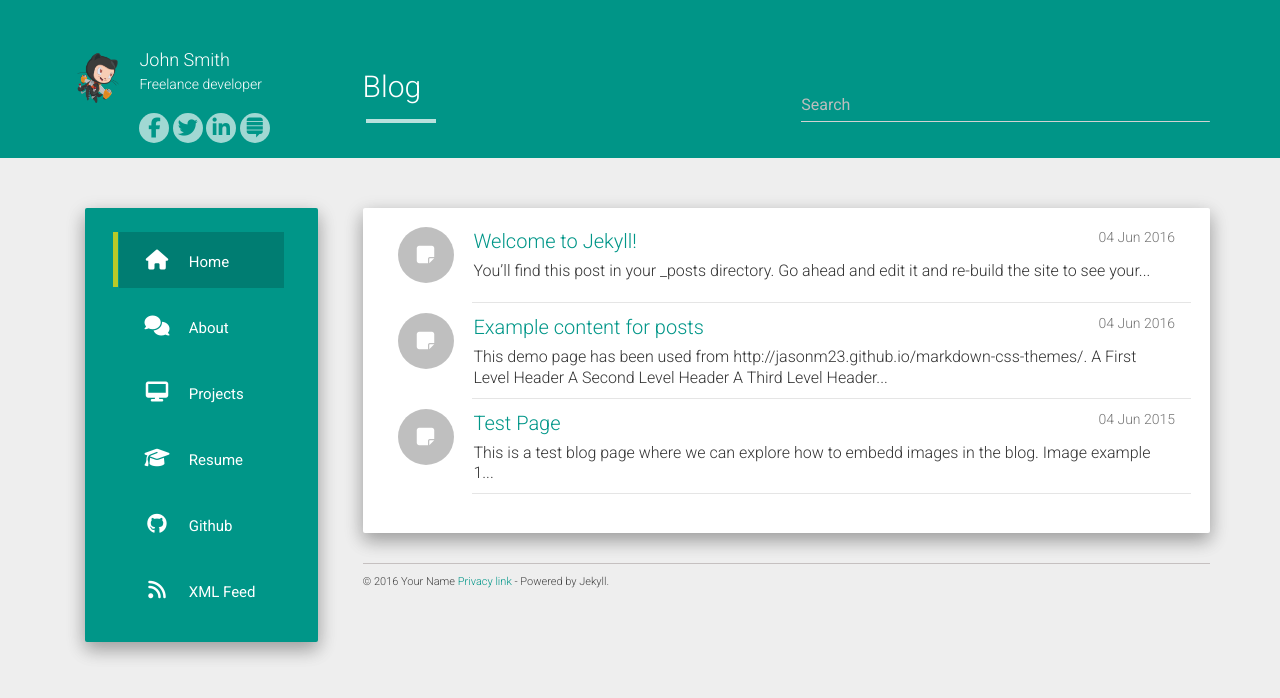
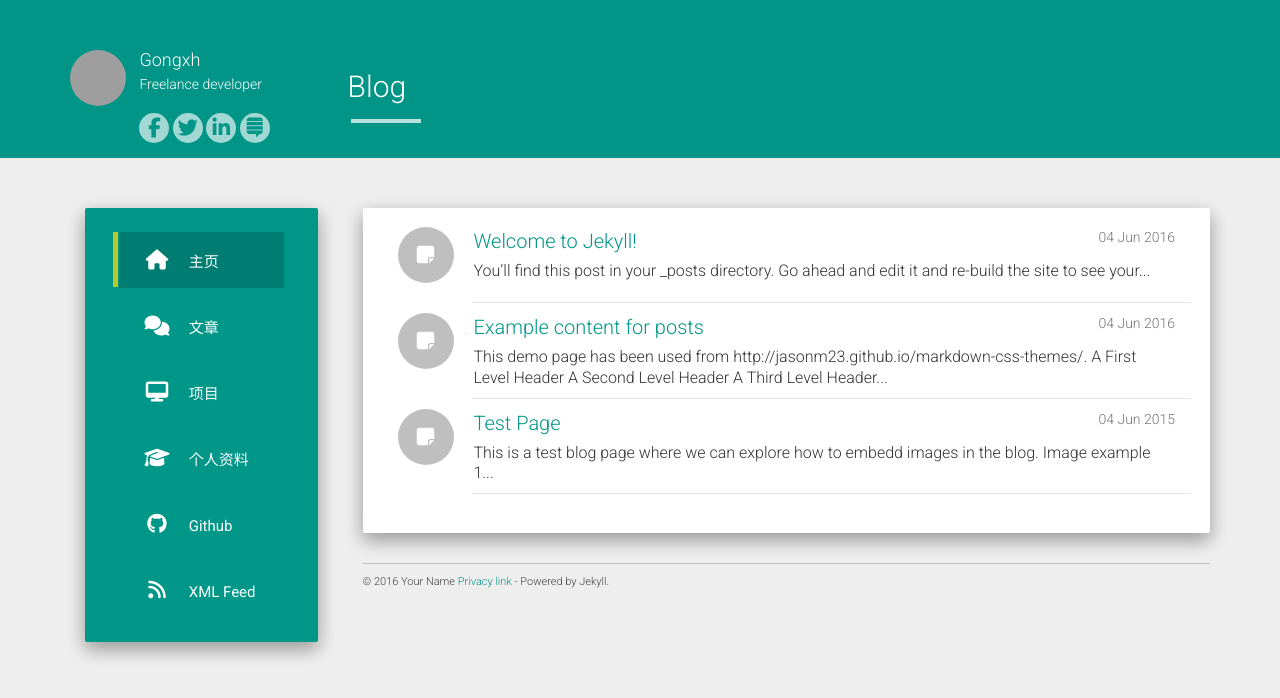
Before and after one commit to Gongxh0901/Gongxh0901.github.io, a Jekyll site: the page built from index.html, in a window 1280 px wide. Shown: the top 698 px of the page. Built offline with Jekyll 4.4.1, drawn with Linux system fonts in a browser that asks for light colours; nearby versions of some CDN libraries; the list of posts is cut into pages by our own code; grey boxes are pictures that could not be loaded.

Commit message:
修改主题

```diff
--- a/_config.yml
+++ b/_config.yml
@@ -1,14 +1,14 @@
-title: John Smith
-description: My Personal Blog
-author: John Smith
-logo: /hcz-jekyll-blog/static/img/avatar.png
+title: 小小程序员
+description: 个人博客
+author: Gongxh
+logo: http://image.baidu.com/search/detail?ct=503316480&z=0&ipn=false&word=%E5%A4%B4%E5%83%8F%20%E5%8D%A1%E9%80%9A%E5%8A%A8%E6%BC%AB%20%E9%98%BF%E7%8B%B8&step_word=&hs=0&pn=2&spn=0&di=3960&pi=0&rn=1&tn=baiduimagedetail&is=0%2C0&istype=0&ie=utf-8&oe=utf-8&in=&cl=2&lm=-1&st=undefined&cs=3578278875%2C1192548791&os=968180790%2C2842268163&simid=4248601144%2C635434498&adpicid=0&lpn=0&ln=3170&fr=&fmq=1569811170607_R&fm=&ic=undefined&s=undefined&hd=undefined&latest=undefined&copyright=undefined&se=&sme=&tab=0&width=undefined&height=undefined&face=undefined&ist=&jit=&cg=head&bdtype=0&oriquery=%E5%A4%B4%E5%83%8F&objurl=http%3A%2F%2Fi10.topitme.com%2Fo045%2F1004575946682967a5.jpg&fromurl=ippr_z2C%24qAzdH3FAzdH3Fooo_z%26e3Bp5rtp_z%26e3B4jAzdH3Fwsk74AzdH3F8am8n0mAzdH3Ftpj4AzdH3Fnmln0cl&gsm=&rpstart=0&rpnum=0&islist=&querylist=&force=undefined
 github: https://github.com/codeasashu
 about: Freelance developer
 
 baseurl: "https://codeasashu.github.io/hcz-jekyll-blog"
 url: "https://codeasashu.github.io/hcz-jekyll-blog"
 
-allowsearch: true
+allowsearch: false
 
 disqus_shortname: aboutashu
 google_analytics: UA-72862926-1
--- a/_data/urls.json
+++ b/_data/urls.json
@@ -1,28 +1,28 @@
 [
   {
-    "text": "Home",
+    "text": "主页",
     "url": "/",
     "icon": "fa-home",
-    "layout": "post"
+    "layout": "/about/"
   },
   {
-    "text": "About",
-    "url": "/about/",
+    "text": "文章",
+    "url": "post",
     "icon": "fa-comments"
   },
   {
-    "text": "Projects",
+    "text": "项目",
     "url": "/projects",
     "icon": "fa-desktop"
   },
   {
-    "text": "Resume",
+    "text": "个人资料",
     "url": "/#",
-    "icon": "fa-graduation-cap",
+    "icon": "fa-graduation-cap"
   },
   {
     "text": "Github",
-    "url": "/#",
+    "url": "https://github.com/Gongxh0901",
     "icon": "fa-github"
   },
   {
```
